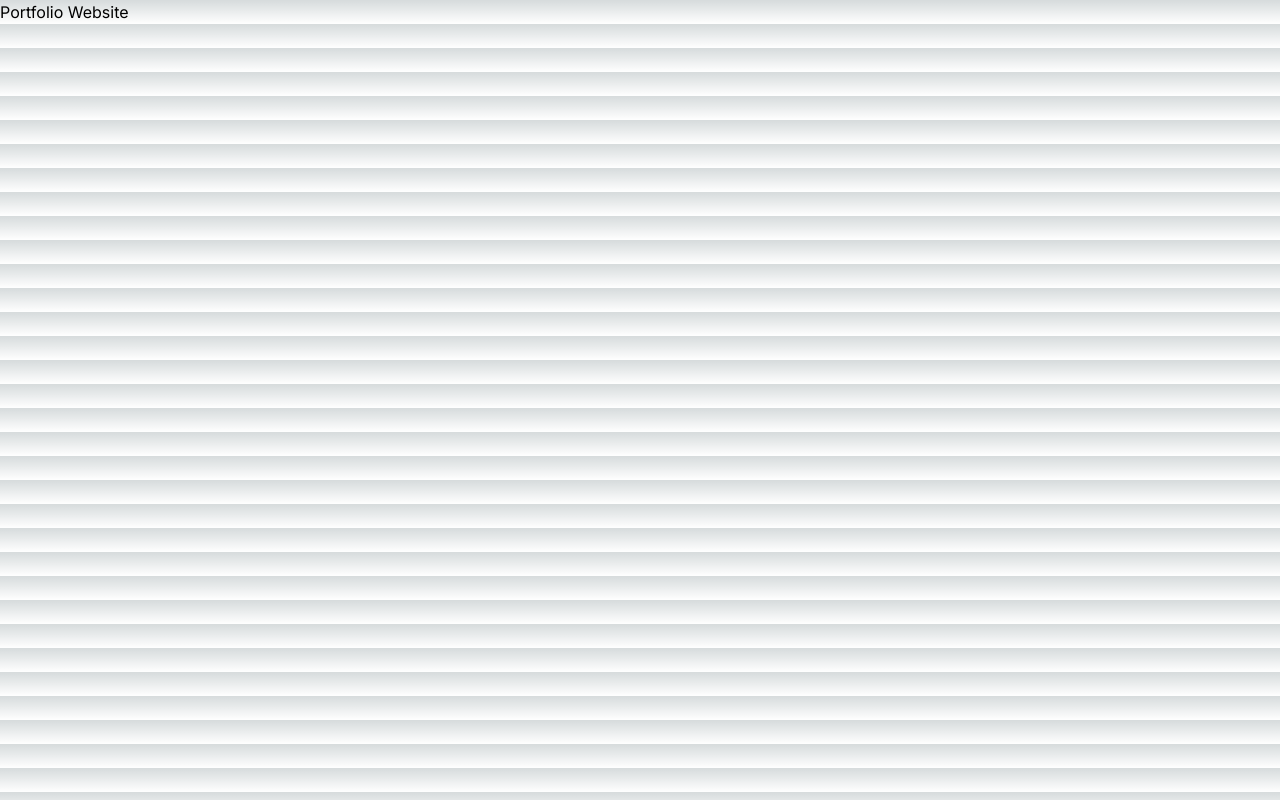
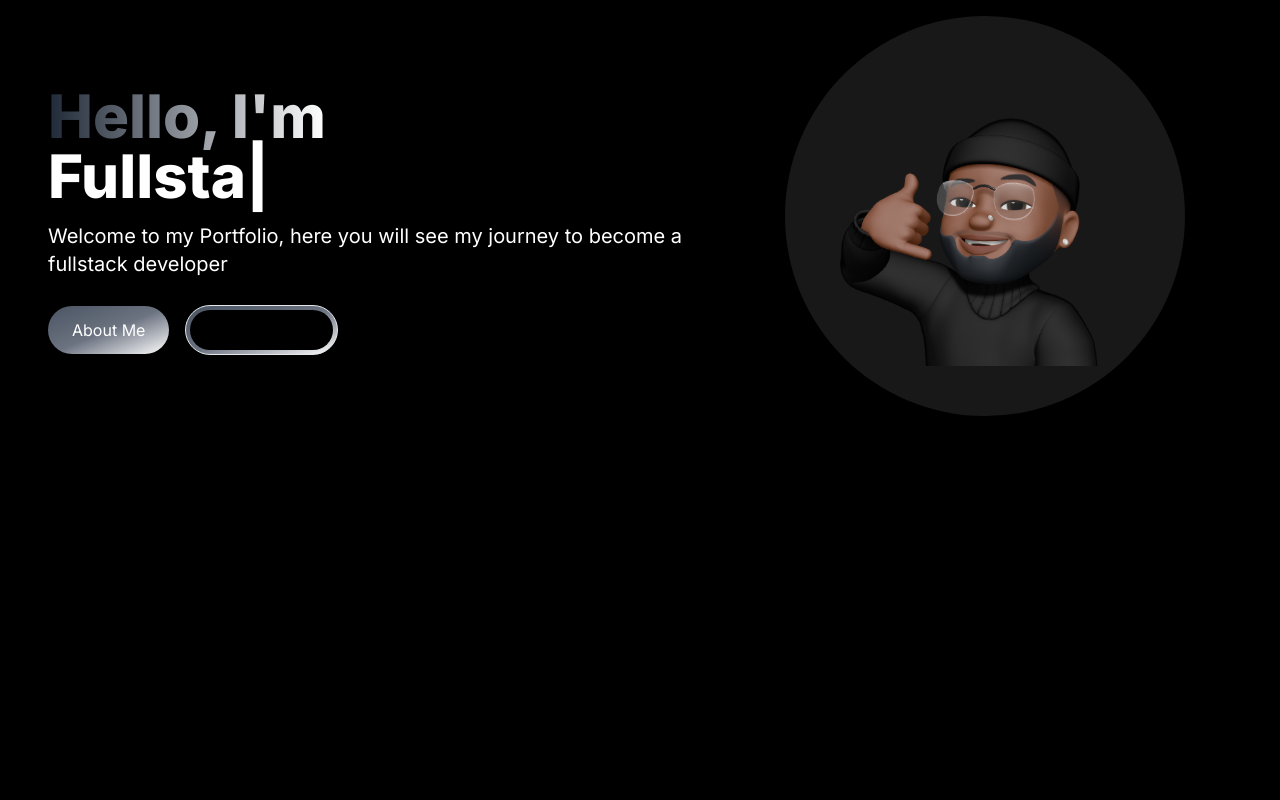
Before and after one commit to gid-ctrl/Gideon-Usenbor-Portfolio, a Next.js app: page / in a window 1280 px wide. Built offline with nearby package versions, Linux system fonts and the light colour scheme.

Commit message:
herosection created

```diff
--- a/package.json
+++ b/package.json
@@ -14,6 +14,7 @@
     "postcss": "8.4.29",
     "react": "18.2.0",
     "react-dom": "18.2.0",
+    "react-type-animation": "^3.1.0",
     "tailwindcss": "3.3.3"
   }
 }
--- /dev/null
+++ b/src/app/components/herosection.jsx
@@ -0,0 +1,58 @@
+"use client"
+
+import React from "react";
+import Image from "next/image"
+import { TypeAnimation } from "react-type-animation";
+
+
+
+const HeroSection = () => {
+   return (
+
+   <section>
+        <div className="grid grid-cols-1 lg:grid-cols-12">
+            <div className="col-span-7 place-self-center text-center sm:text-left">
+        <h1 className="text-white mb-4 text-4xl lg:text-6xl sm:text-5xl font-extrabold">
+            <span className="text-transparent bg-clip-text bg-gradient-to-r from-gray-800 to-white">Hello, I'm {" "}</span>
+            <br />
+            <TypeAnimation
+        sequence={[
+          'Gideon',
+          1000,
+          'Junior Fullstack Developer',
+          1000,
+          'Fullstack Developer',
+          1000,
+        ]}
+        wrapper="span"
+        speed={50}
+        repeat={Infinity}
+      />
+      </h1>
+        <p className="text-white text-base sm:text-lg mb-6 lg:text-xl">
+            Welcome to my Portfolio, here you will see my journey to become a fullstack developer
+        </p>
+        <div>
+            <button className="px-6 py-3 w-full sm:w-fit rounded-full mb-4 mr-4 mt-1 bg-gradient-to-br from-gray-600 via-gray-500 to-white hover:bg-slate-600 text-white">About Me</button>
+            <button className="px-1 py-1 w-full sm:w-fit rounded-full mr-4 bg- bg-gradient-to-br from-gray-600 via-gray-500 to-white hover:bg-slate-800 border">
+                <span className="block bg-black hover:bg-slate-800 rounded-full px-5 py-2">Download CV</span>
+                </button>
+        </div>
+            </div>
+            <div className="col-span-5 place-self-center mb-6 mt-4 lg:mt-0">
+            <div className="rounded-full bg-[#181818] w-[250px] h-[250px] lg:w-[400px] lg:h-[400px] relative">
+            <Image
+            src={"/images/gideon.png"}
+            alt="hero image"
+            className="absolute transform -translate-x-1/2 -translate-y-1/2 top-1/2 left-1/2"
+            width={300}
+            height={300}
+            />
+            </div>
+            </div>
+        </div>
+    </section>
+)}
+
+
+export default HeroSection
--- a/src/app/page.js
+++ b/src/app/page.js
@@ -1,9 +1,10 @@
 import Image from "next/image";
+import HeroSection from "./components/herosection";
 
 export default function Home() {
   return (
-    <main>
-      <h1>Portfolio Website</h1>
+    <main className="flex min-h-screen flex-col bg-black container mx-auto py-4 px-12">
+      <HeroSection />
     </main>
   );
 }
```
Also changed, not shown: public/images/gideon.png (added), 1 other file (tests, documents, lock files or other folders).
